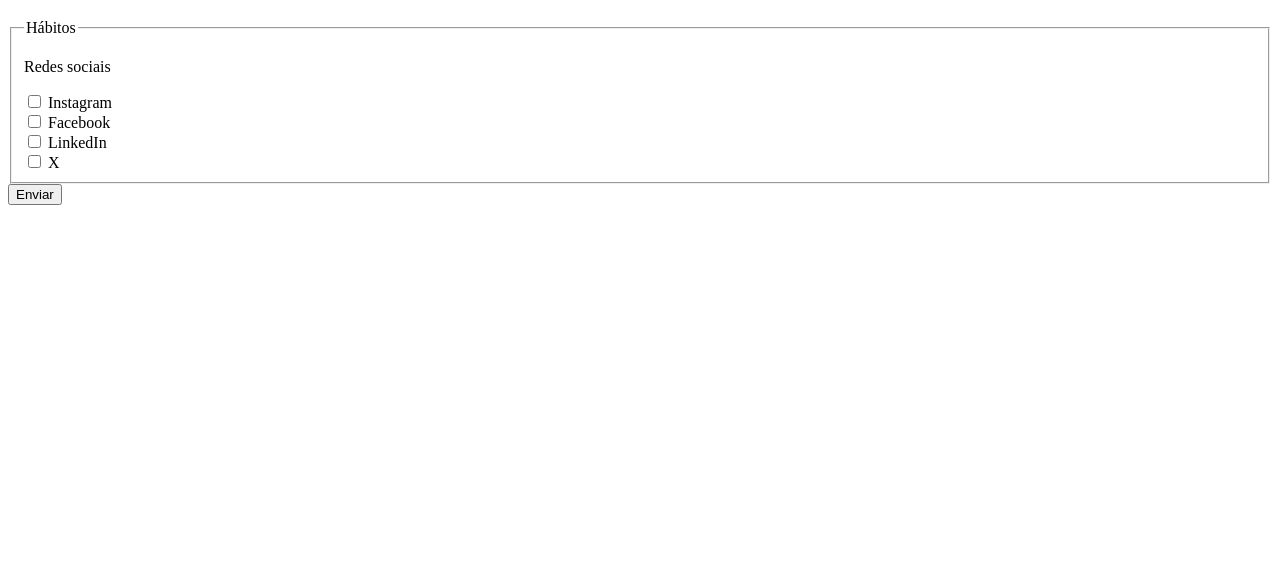
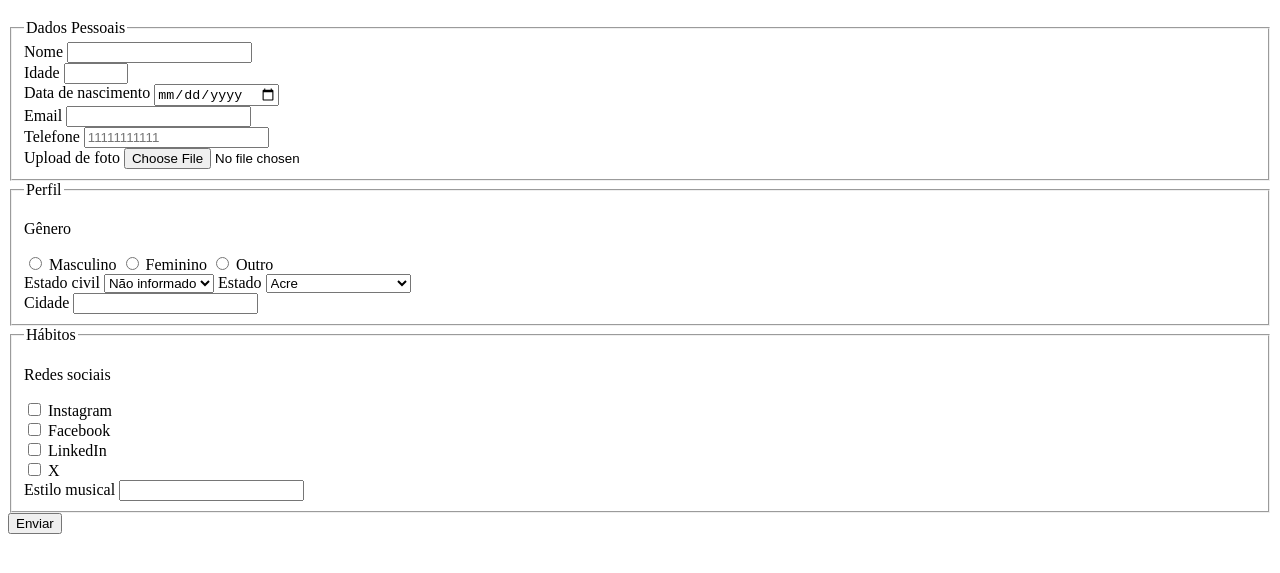
Before and after one commit to diegowmmuller/pesquisa-culturama, a plain HTML site: page index.html in a window 1280 px wide. Shown: the part 61-634 px from the top of the page. Drawn offline with Linux system fonts and the light colour scheme.

Commit message:
opc estilos musicais

```diff
--- a/index.html
+++ b/index.html
@@ -14,24 +14,32 @@
 			<form action="" method="get">
 				<!-- dados pessoais -->
 
-				<!-- <fieldset>
+				<fieldset>
 					<legend>Dados Pessoais</legend>
 					<label for="userName">Nome</label>
-					<input type="text" name="userName" required />
+					<input type="text" name="userName" id="userName" required />
 					<br />
 					<label for="userAge">Idade</label>
-					<input type="number" name="userAge" min="12" max="100" required />
+					<input
+						type="number"
+						name="userAge"
+						id="userAge"
+						min="12"
+						max="100"
+						required
+					/>
 					<br />
 					<label for="birthDate">Data de nascimento</label>
-					<input type="date" name="birthDate" />
+					<input type="date" name="birthDate" id="birthDate" />
 					<br />
 					<label for="userEmail">Email</label>
-					<input type="email" name="userEmail" required />
+					<input type="email" name="userEmail" id="userEmail" required />
 					<br />
 					<label for="userPhoneNumber">Telefone</label>
 					<input
 						type="tel"
 						name="userPhoneNumber"
+						id="userPhoneNumber"
 						pattern="[0-9]{11}"
 						placeholder="11111111111"
 						required
@@ -55,7 +63,7 @@
 					<label for="userGender">Outro</label>
 					<br />
 					<label for="maritalStatus">Estado civil</label>
-					<select name="maritalStatus">
+					<select name="maritalStatus" id="maritalStatus">
 						<option value="naoInformado">Não informado</option>
 						<option value="casado">Casado</option>
 						<option value="solteiro">Solteiro</option>
@@ -63,7 +71,7 @@
 						<option value="uniaoEstavel">União estável</option>
 					</select>
 					<label for="userState">Estado</label>
-					<select name="userState" required>
+					<select name="userState" id="userState" required>
 						<option value="AC">Acre</option>
 						<option value="AL">Alagoas</option>
 						<option value="AP">Amapá</option>
@@ -94,8 +102,8 @@
 					</select>
 					<br />
 					<label for="userCity">Cidade</label>
-					<input type="text" name="userCity" id="" />
-				</fieldset> -->
+					<input type="text" name="userCity" id="userCity" />
+				</fieldset>
 
 				<fieldset>
 					<legend>Hábitos</legend>
@@ -112,6 +120,21 @@
 					<input type="checkbox" name="social" value="x" />
 					<label for="social">X</label>
 					<br />
+
+					<label for="musicStyle">Estilo musical</label>
+					<input
+						type="text"
+						name="userMusicStyle"
+						id="musicStyle"
+						list="styleTypes"
+					/>
+					<datalist id="styleTypes">
+						<option value="rock"></option>
+						<option value="samba"></option>
+						<option value="pagode"></option>
+						<option value="jazz"></option>
+						<option value="mpb"></option>
+					</datalist>
 				</fieldset>
 
 				<button type="submit">Enviar</button>
```
